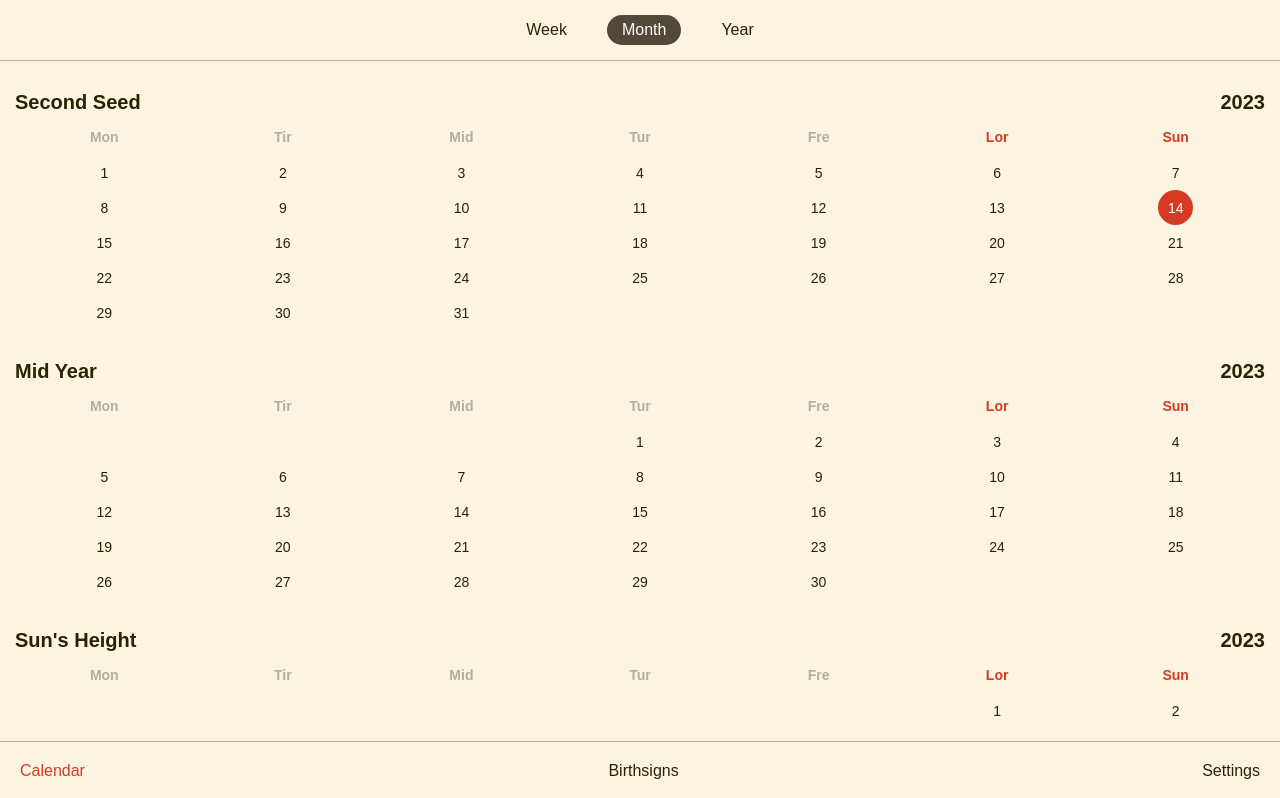
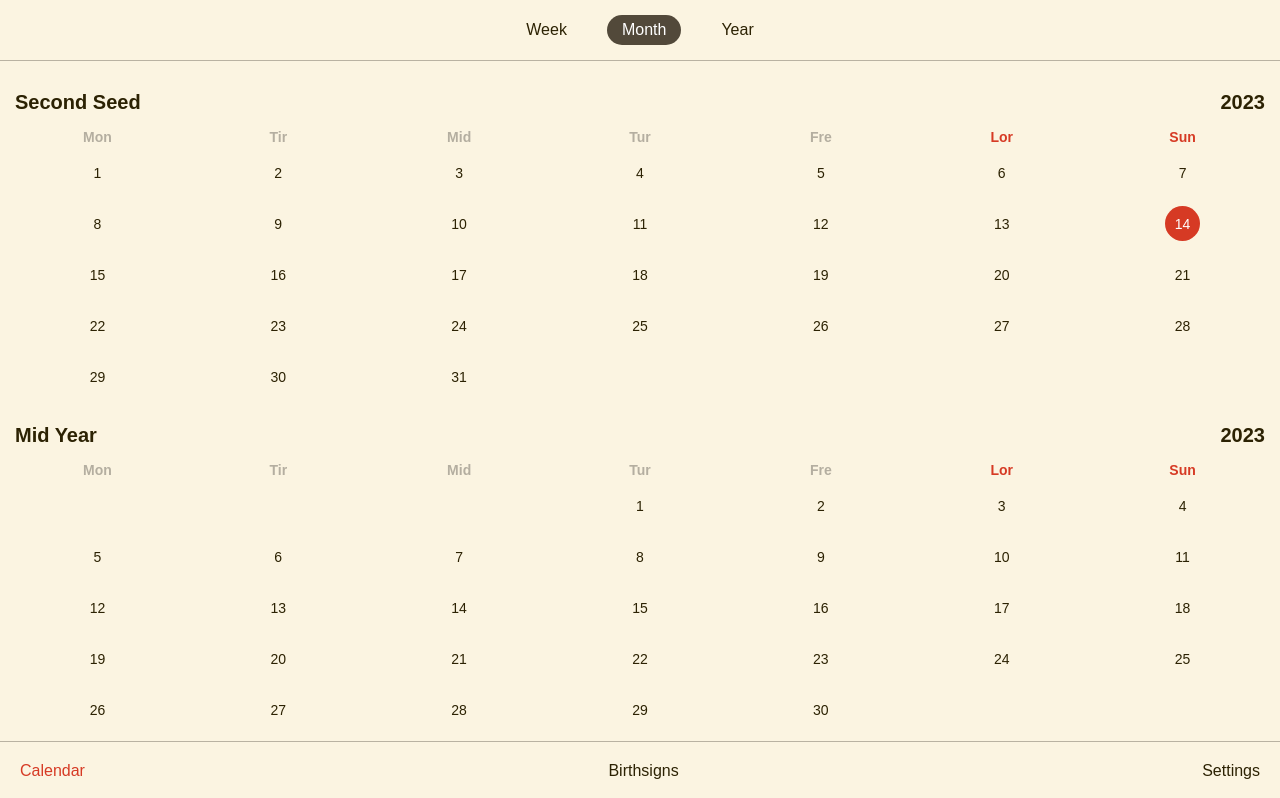
Before and after one commit to VChet/tamriel-calendar, a Vue app: page /month in a window 1280 px wide. Shown: the top 798 px of the page. Built offline with nearby package versions, Linux system fonts and the light colour scheme.

Commit message:
feat(CalendarDay): add festivity prop

```diff
--- a/src/components/CalendarDay.vue
+++ b/src/components/CalendarDay.vue
@@ -13,9 +13,10 @@ const props = withDefaults(
   defineProps<{
     day: dayjs.Dayjs;
     active?: boolean;
+    festivity?: boolean;
     small?: boolean;
   }>(),
-  { small: false, active: false }
+  { small: false, festivity: false, active: false }
 );
 
 const classList = computed<Record<string, boolean>>(() => {
@@ -24,19 +25,31 @@ const classList = computed<Record<string, boolean>>(() => {
     [key]: true,
     [`${key}--current`]: dayjs(props.day).isToday(),
     [`${key}--active`]: props.active,
-    [`${key}--small`]: props.small
+    [`${key}--small`]: props.small,
+    [`${key}--festivity`]: props.festivity
   };
 });
 </script>
 <style lang="scss">
 .calendar-day {
+  position: relative;
   display: inline-flex;
   align-items: center;
   justify-content: center;
   width: 35px;
   height: 35px;
   font-size: 14px;
+  border: 2px solid transparent;
   border-radius: 50%;
+  &--festivity {
+    &::after {
+      position: absolute;
+      top: 100%;
+      font-size: 16px;
+      color: var(--color-highlight);
+      content: "✶";
+    }
+  }
   &--small {
     width: 15px;
     height: 15px;
@@ -47,7 +60,7 @@ const classList = computed<Record<string, boolean>>(() => {
     background-color: var(--color-highlight);
   }
   &--active {
-    border: 2px solid var(--color-highlight);
+    border-color: var(--color-highlight);
   }
 }
 </style>
--- a/src/components/CalendarWeekdays.vue
+++ b/src/components/CalendarWeekdays.vue
@@ -16,6 +16,7 @@ const days = dayjs.weekdaysShort(true);
 .calendar-weekdays {
   display: grid;
   grid-template-columns: repeat(7, 1fr);
+  gap: 16px;
   margin-bottom: 10px;
   text-align: center;
   li {
--- a/src/views/calendar/MonthView.vue
+++ b/src/views/calendar/MonthView.vue
@@ -43,6 +43,7 @@ const months = new Array(6).fill(0).map((_, index) => new Month(current.add(inde
     &__days {
       display: grid;
       grid-template-columns: repeat(7, 1fr);
+      gap: 16px;
       text-align: center;
     }
   }
--- a/src/views/calendar/WeekView.vue
+++ b/src/views/calendar/WeekView.vue
@@ -32,6 +32,7 @@ const selectedDay = ref(dayjs());
 .days {
   display: grid;
   grid-template-columns: repeat(7, 1fr);
+  gap: 16px;
   text-align: center;
 }
 .current-day {
```
